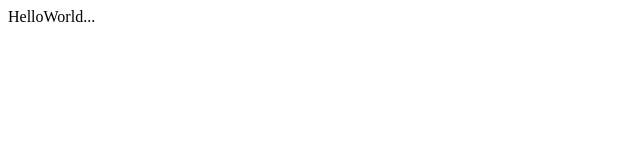
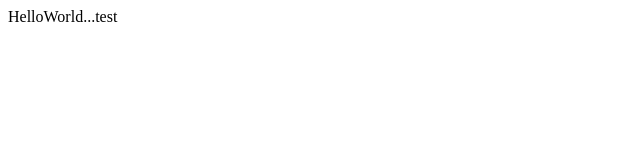
Before and after one commit to v-rockyli/HelloWorld, a plain HTML site: page index.html in a window 1280 px wide. Shown: the full height of the page, 0-640 px from the left. Drawn offline with Linux system fonts and the light colour scheme.

Commit message:
update again
update again

```diff
--- a/index.html
+++ b/index.html
@@ -6,7 +6,7 @@
 </head>
 <body>
 <div id="container">
-test
+this is a test show node.
 </div>
 <script type="text/javascript" src="index.js"></script>
 </body>
--- a/index.js
+++ b/index.js
@@ -1 +1 @@
-document.getElementById("container").innerHTML = "HelloWorld...";
+document.getElementById("container").innerHTML = "HelloWorld...test";
```
